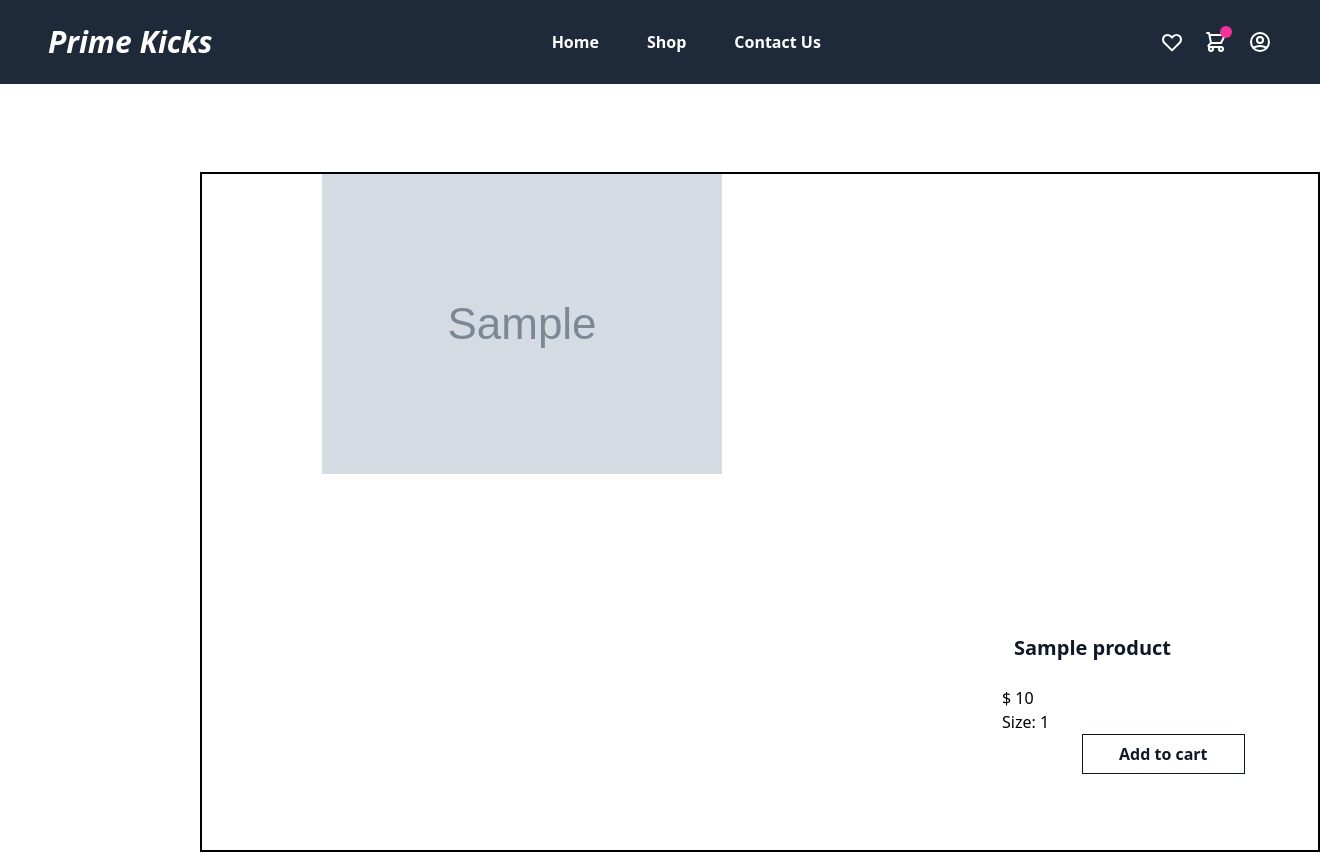
After one commit to niyaa-mack/prime-kicks, a Flask app: template templates/product.html.jinja in a window 1320 px wide. The commit adds this page. Run offline with Flask 3, Linux system fonts and the light colour scheme; the template is opened without the code that fills it: most values are stand-ins (such as "Sample title", 1, 10 or a date in 2020); grey boxes marked "Sample" are stand-in pictures.

Commit message:
product day 1

```diff
--- a/main.py
+++ b/main.py
@@ -37,3 +37,17 @@ def browse():
     connection.close()
 
     return render_template("browse.html.jinja", products=result)
+
+@app.route("/product/<product_id>")
+def product_page(product_id):
+    connection = connect_db()
+
+    cursor = connection.cursor()
+
+    cursor.execute("SELECT * FROM `Product` WHERE `ID` = %s", (product_id))
+
+    result = cursor.fetchone()
+
+    connection.close()
+
+    return render_template("product.html.jinja", product=result)
--- a/templates/homepage.html.jinja
+++ b/templates/homepage.html.jinja
@@ -9,5 +9,8 @@
   {% include "components/navbar.html.jinja" %}
 
   <h1 class="text-center text-4xl text-semibold text-blue-300 underline "> Whats New</h1>
+  <article class="grid">
+
+  </article>
   </body>
 </html>
--- /dev/null
+++ b/templates/product.html.jinja
@@ -0,0 +1,27 @@
+<!doctype html>
+<html>
+  <head>
+    <meta charset="UTF-8" />
+    <meta name="viewport" content="width=device-width, initial-scale=1.0" />
+    <script src="https://cdn.jsdelivr.net/npm/@tailwindcss/browser@4"></script>
+  </head>
+  <body>
+
+  {% include "components/navbar.html.jinja" %}
+
+    <div class="border-2 h-170 bg-white mt-16 w-280 ml-50">
+
+        <img class="max-h-100 grid ml-30 max-w-116" src="{{product['Image']}}" alt="{{product['Name']}}">
+
+        <h1 class="ml-203 mt-40 text-2xl flex-auto grid text-xl font-semibold text-gray-900 ">{{product["Name"]}} </h1>
+<br>
+        <p class="ml-200"> $ {{product["Cost"]}} </p>
+
+        <p class="ml-200">Size: {{product["Size"]}}</p>
+
+        <button class="h-10 px-9 ml-220 font-semibold hover:rounded-md border border-balck-800 text-gray-900" type="button">
+            Add to cart </button>
+    </div>
+
+  </body>
+</html>
```
Also changed, not shown: templates/browse.html.jinja (+8 -6 lines), templates/components/navbar.html.jinja (+0 -7 lines).
